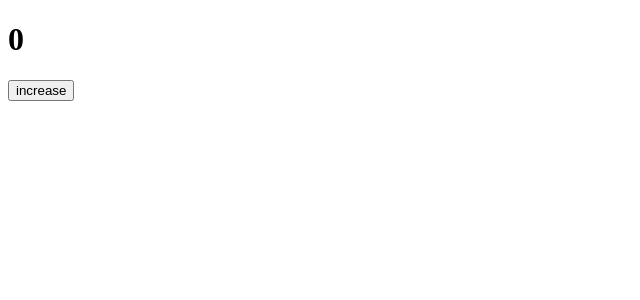
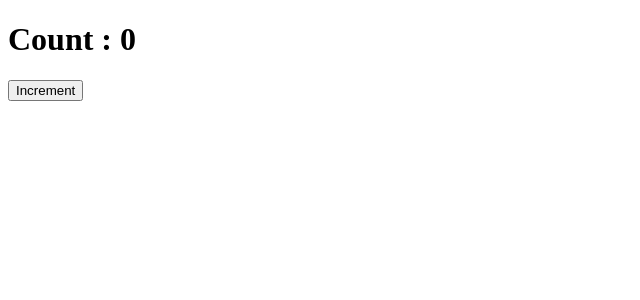
Before and after one commit to ibrahim-practice/30daysReact, a React (Create React App) app in the folder myapp/: page / in a window 1280 px wide. Shown: the top 300 px of the page, without its empty margins (0-640 px from the left). Built offline with nearby package versions, Linux system fonts and the light colour scheme.

Commit message:
react useState hooks practice

```diff
--- a/myapp/src/App.js
+++ b/myapp/src/App.js
@@ -1,10 +1,10 @@
 import React from "react";
-import Event_Binding from "./Event_Binding";
+import Hooks_Usestate from "./Hooks/index2";
 
 export default function App() {
   return (
     <div>
-      <Event_Binding />
+      <Hooks_Usestate />
     </div>
   );
 }
--- /dev/null
+++ b/myapp/src/Hooks/index2.js
@@ -0,0 +1,15 @@
+import React, { useState } from "react";
+
+export default function Hooks_Usestate() {
+  const [count, setCount] = useState(0);
+
+  const handleIncrement = () => {
+    setCount(count + 1);
+  };
+  return (
+    <div>
+      <h1>Count : {count}</h1>
+      <button onClick={handleIncrement}>Increment</button>
+    </div>
+  );
+}
```
Also changed, not shown: myapp/src/Hooks/index1.js (added, +26 -0 lines).
